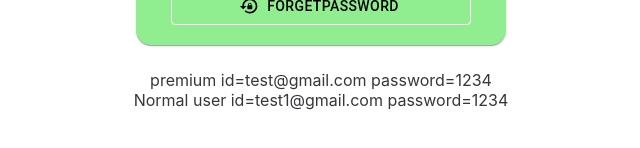
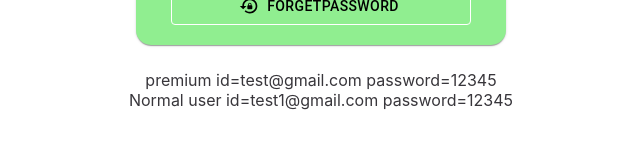
Before and after one commit to sampath11790/Expense-react-MUI-Project1, a React (Create React App) app: page / in a window 1280 px wide. Shown: the part 370-518 px from the top of the page, without its empty margins (319-959 px from the left). Built offline with nearby package versions, Linux system fonts and the light colour scheme.

Commit message:
password user name added for test

```diff
--- a/src/Component/Form/Form.js
+++ b/src/Component/Form/Form.js
@@ -199,11 +199,11 @@ const FormElememt = () => {
       </Card>
       <div>
         <span> premium id=test@gmail.com</span>
-        <span> password=1234</span>
+        <span> password=12345</span>
       </div>
       <div>
         <span> Normal user id=test1@gmail.com</span>
-        <span> password=1234</span>
+        <span> password=12345</span>
       </div>
     </>
   );
```
